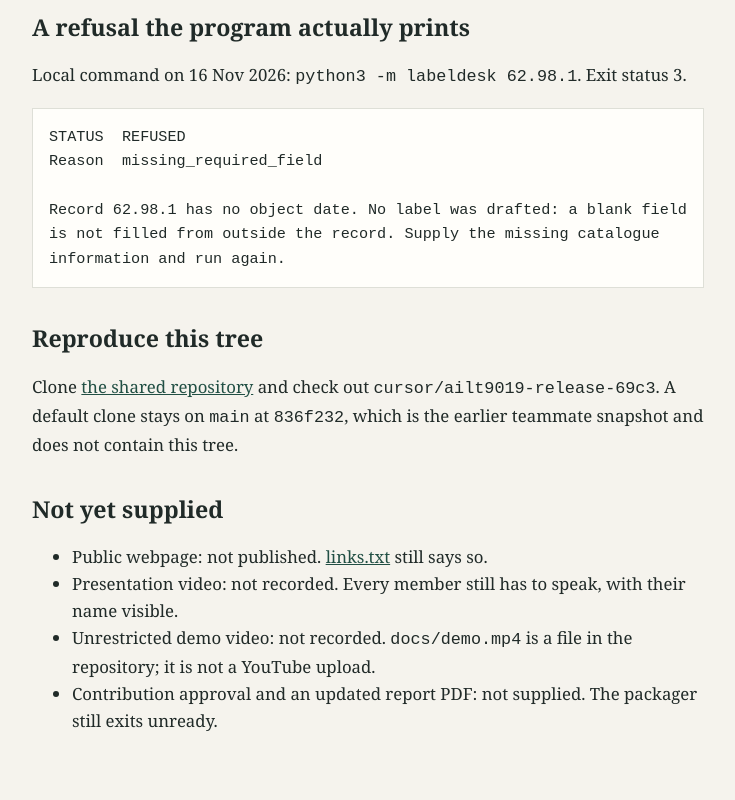
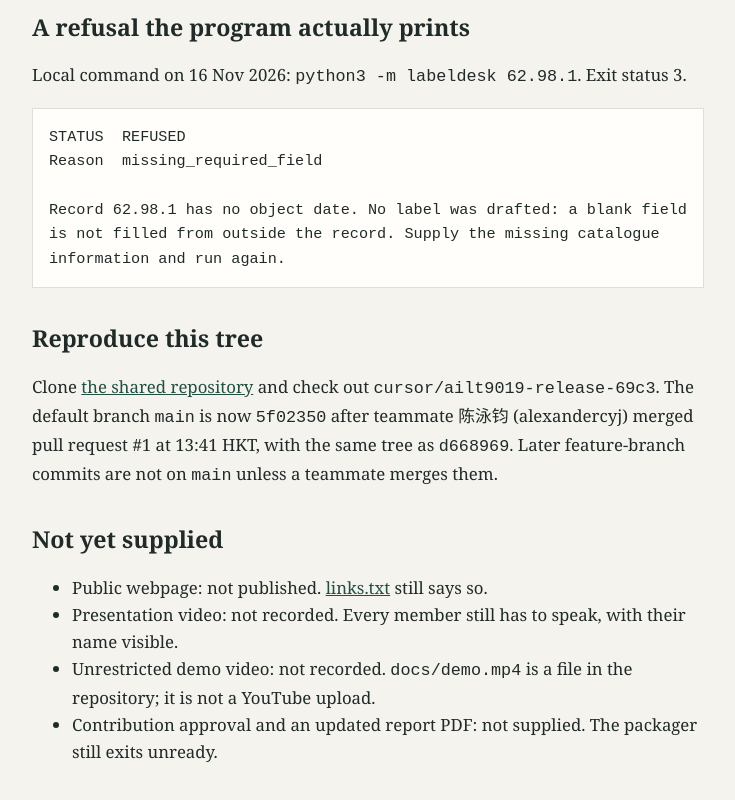
Before and after one commit to alexandercyj/AILT-9019-Group-10-, a plain HTML site: page site/index.html in a window 1280 px wide. Shown: the part 969-1769 px from the top of the page, without its empty margins (272-1007 px from the left). Drawn offline with Linux system fonts and the light colour scheme.

Commit message:
Keep the unapproved report candidate accurate after the 12:41 HKT publish.
The candidate still named 2e69e37 as the feature-branch tip, still said main remains 836f232 and that no pull request was opened, and did not yet record d668969, Actions run 44460092953, or the teammate merge of pull request #1 that moved main to 5f02350. The README and local landing page repeated the same stale main claim. The 16 Nov measurements still stand, the suite is still 265 tests, and main is now 5f02350. The teammate report files were not edited. Section 6 stays unapproved, and the packager still exits unready.

AI-assisted local edit.

```diff
--- a/site/index.html
+++ b/site/index.html
@@ -61,7 +61,7 @@ Record 62.98.1 has no object date. No label was drafted: a blank field
 is not filled from outside the record. Supply the missing catalogue
 information and run again.</pre>
     <h2>Reproduce this tree</h2>
-    <p>Clone <a href="https://github.com/alexandercyj/AILT-9019-Group-10-">the shared repository</a> and check out <code>cursor/ailt9019-release-69c3</code>. A default clone stays on <code>main</code> at <code>836f232</code>, which is the earlier teammate snapshot and does not contain this tree.</p>
+    <p>Clone <a href="https://github.com/alexandercyj/AILT-9019-Group-10-">the shared repository</a> and check out <code>cursor/ailt9019-release-69c3</code>. The default branch <code>main</code> is now <code>5f02350</code> after teammate 陈泳钧 (alexandercyj) merged pull request #1 at 13:41 HKT, with the same tree as <code>d668969</code>. Later feature-branch commits are not on <code>main</code> unless a teammate merges them.</p>
     <h2>Not yet supplied</h2>
     <ul>
       <li>Public webpage: not published. <a href="../links.txt">links.txt</a> still says so.</li>
```
Also changed, not shown: 2 other files.
